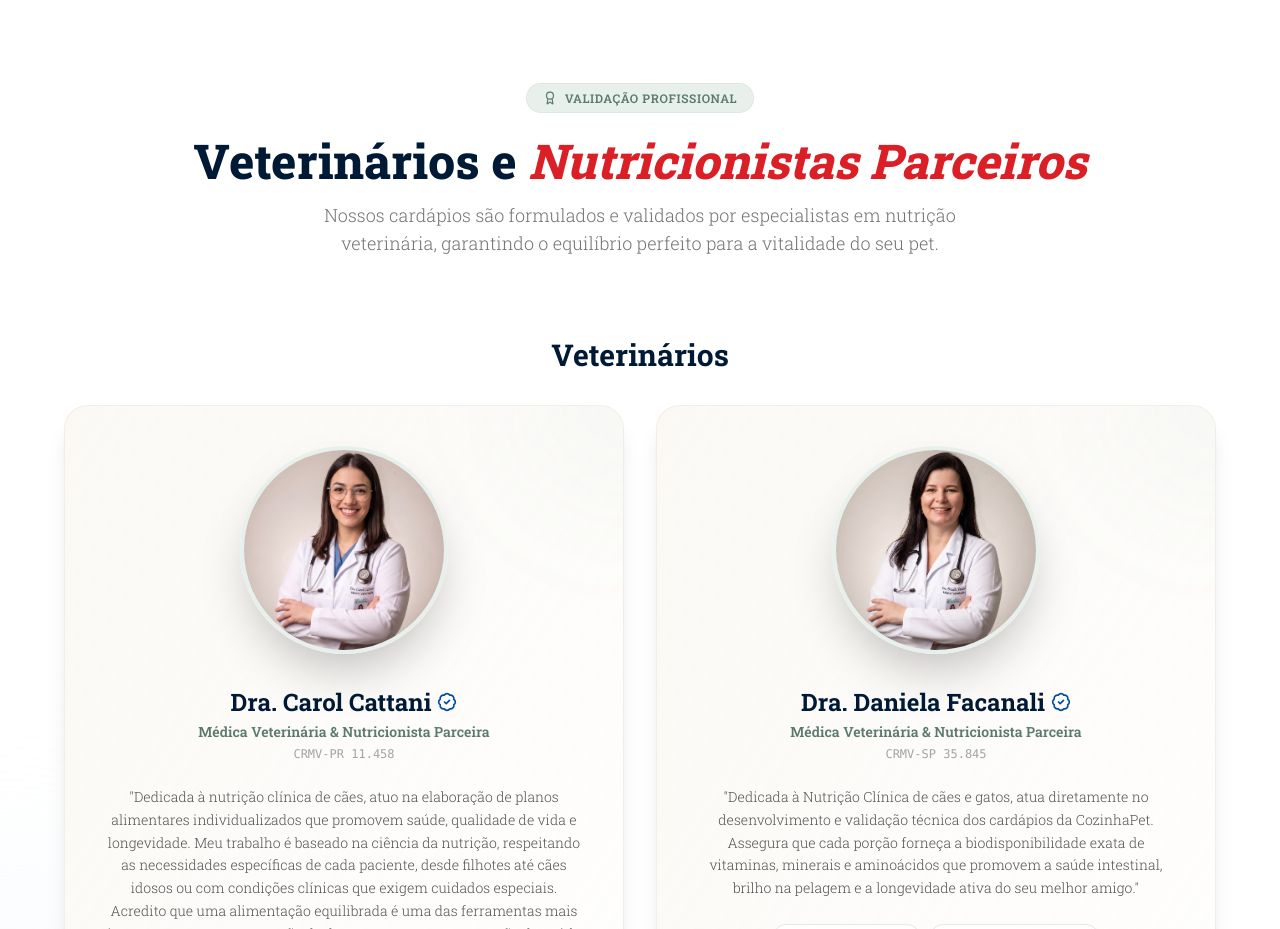
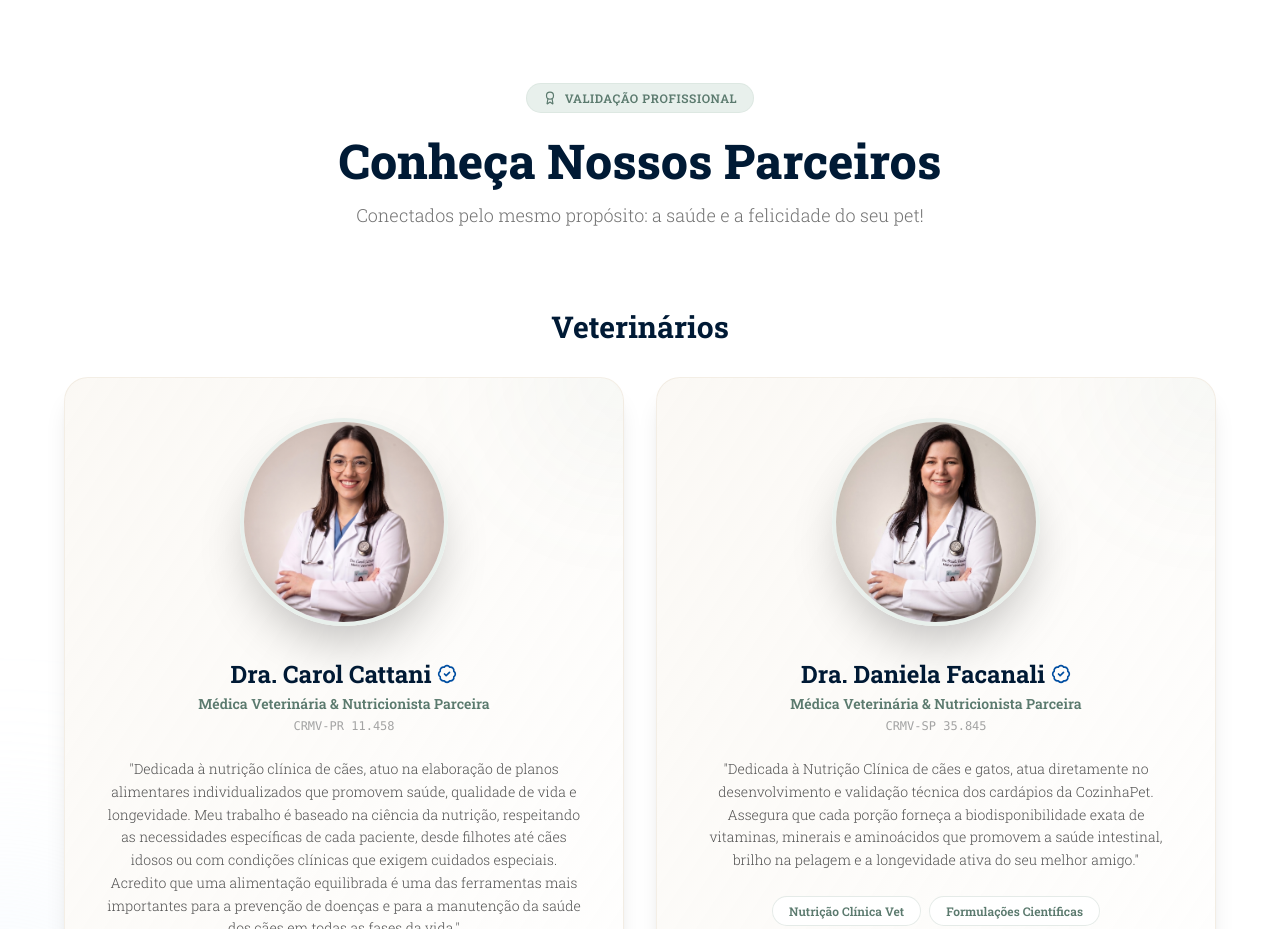
Before and after one commit to ShiftBrothers/cozinha_pet, a React (Vite) app: page / in a window 1280 px wide. Shown: the part 3400-4329 px from the top of the page. Built offline with nearby package versions, Linux system fonts and the light colour scheme.

Commit message:
fix: Partners Title

```diff
--- a/components/Testimonials.tsx
+++ b/components/Testimonials.tsx
@@ -234,11 +234,10 @@ export const Testimonials: React.FC = () => {
             <Award size={14} /> Validação Profissional
           </div>
           <h2 className="text-3xl sm:text-4xl md:text-5xl font-serif text-neutral-900 mb-4 leading-tight">
-            Veterinários e <span className="italic text-brand-red">Nutricionistas Parceiros</span>
+            Conheça Nossos Parceiros
           </h2>
           <p className="text-neutral-500 text-base md:text-lg max-w-2xl mx-auto">
-            Nossos cardápios são formulados e validados por especialistas em nutrição veterinária, garantindo o equilíbrio
-            perfeito para a vitalidade do seu pet.
+            Conectados pelo mesmo propósito: a saúde e a felicidade do seu pet!
           </p>
         </div>
 
```
